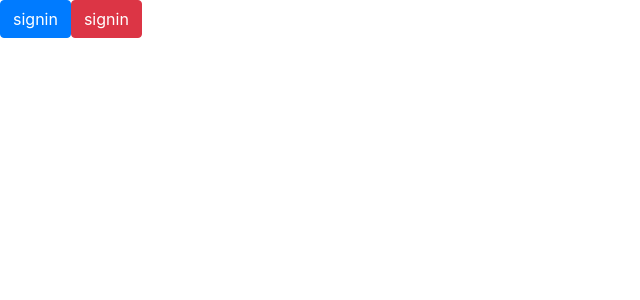
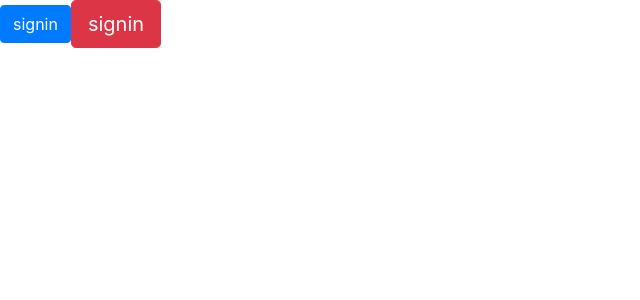
Before and after one commit to VladKurluk/Practical-Vue-Components, a Vue app: page / in a window 1280 px wide. Shown: the top 300 px of the page, without its empty margins (0-640 px from the left). Built offline with nearby package versions, Linux system fonts and the light colour scheme.

Commit message:
Single value props

```diff
--- a/src/components/AppButton.vue
+++ b/src/components/AppButton.vue
@@ -5,6 +5,8 @@
     :class="{
       'btn-primary': primary,
       'btn-danger': danger,
+      '': normal,
+      'btn-lg': large
     }"
   >
     {{to.name}}
@@ -14,6 +16,7 @@
 <script>
 export default {
   props: {
+    // Color style props
     primary: {
       required: false,
       type: Boolean,
@@ -24,6 +27,18 @@ export default {
       type: Boolean,
       default: false
     },
+    // Size props
+    normal: {
+      required: false,
+      type: Boolean,
+      default: true
+    },
+    large: {
+      required: false,
+      type: Boolean,
+      default: false
+    },
+    // Navigate to props
     to: {
       required: false,
       type: Object,
--- a/src/views/Home.vue
+++ b/src/views/Home.vue
@@ -1,7 +1,7 @@
 <template>
   <div class="home">
     <app-button :to="{ name: 'signin' }" />
-    <app-button :to="{ name: 'signin' }" danger />
+    <app-button :to="{ name: 'signin' }" danger large/>
   </div>
 </template>
 
```
